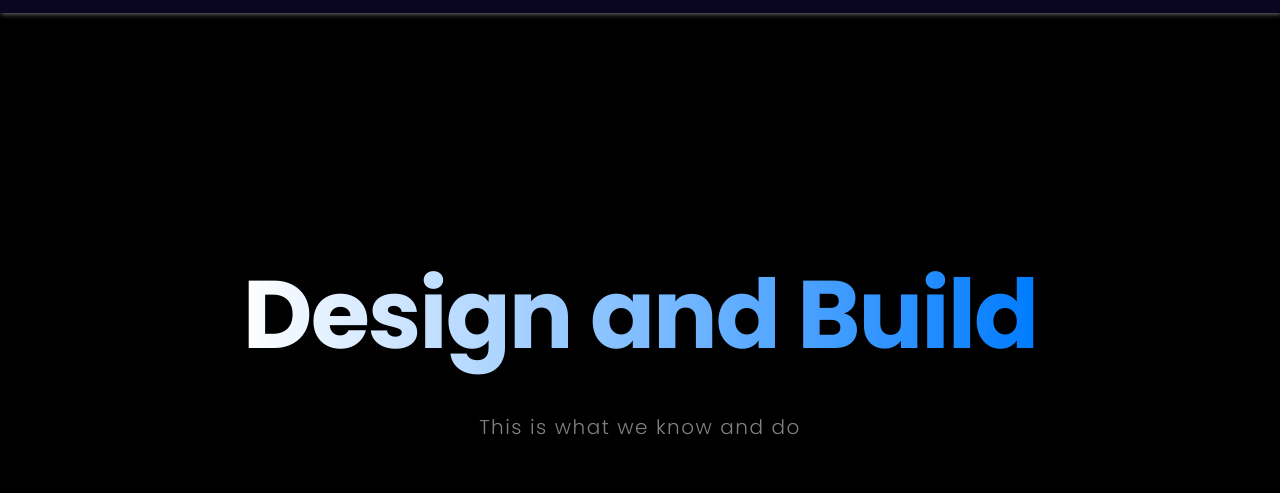
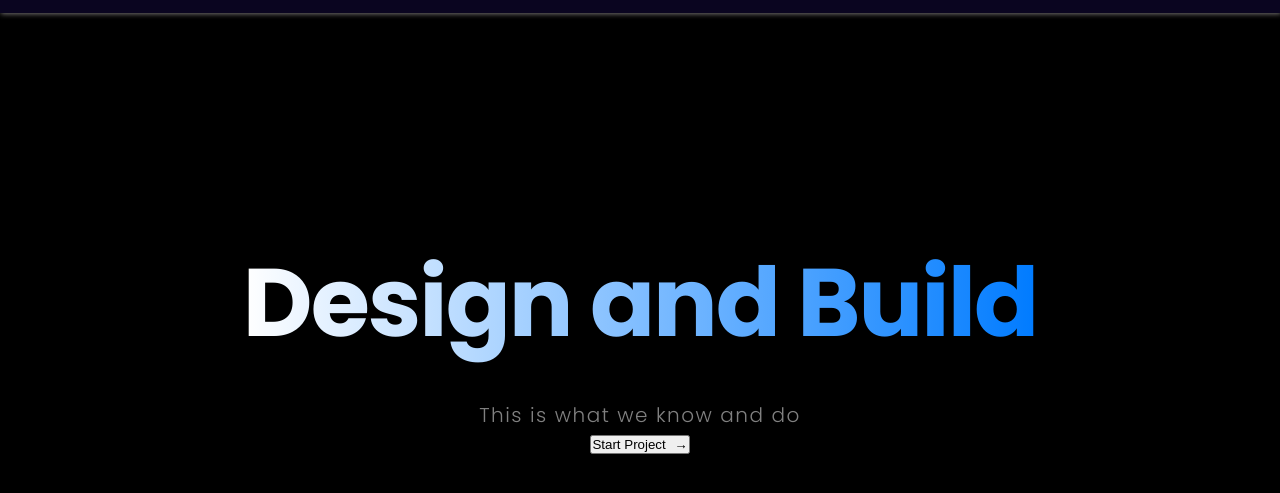
Before and after one commit to tushar9501/Deadbone, a plain HTML site: page index.html in a window 1280 px wide. Shown: the part 67-560 px from the top of the page. Drawn offline with Linux system fonts and the light colour scheme.

Commit message:
Update index.html

```diff
--- a/index.html
+++ b/index.html
@@ -64,6 +64,11 @@
   <div class="text-logo-container">
     <h1 class="main-logo-text">Design and Build</h1>
     <p class="sub-logo-text">This is what we know and do</p>
+    <!-- New Start Project Button -->
+    <button class="cta-button">
+      Start Project
+      <span class="arrow" aria-hidden="true">→</span>
+    </button>
   </div>
 </section>
 
```
